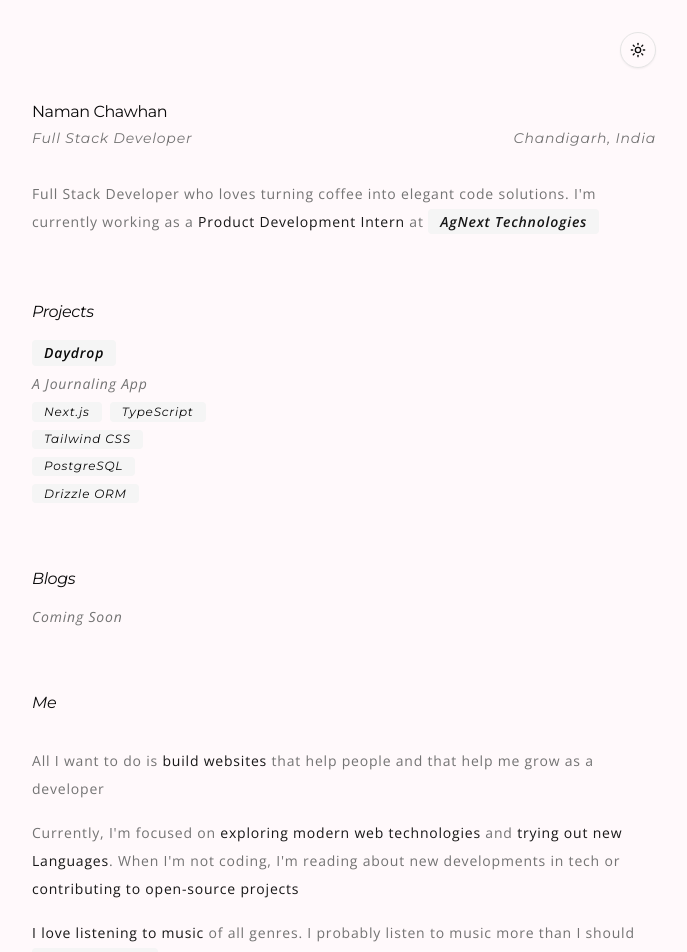
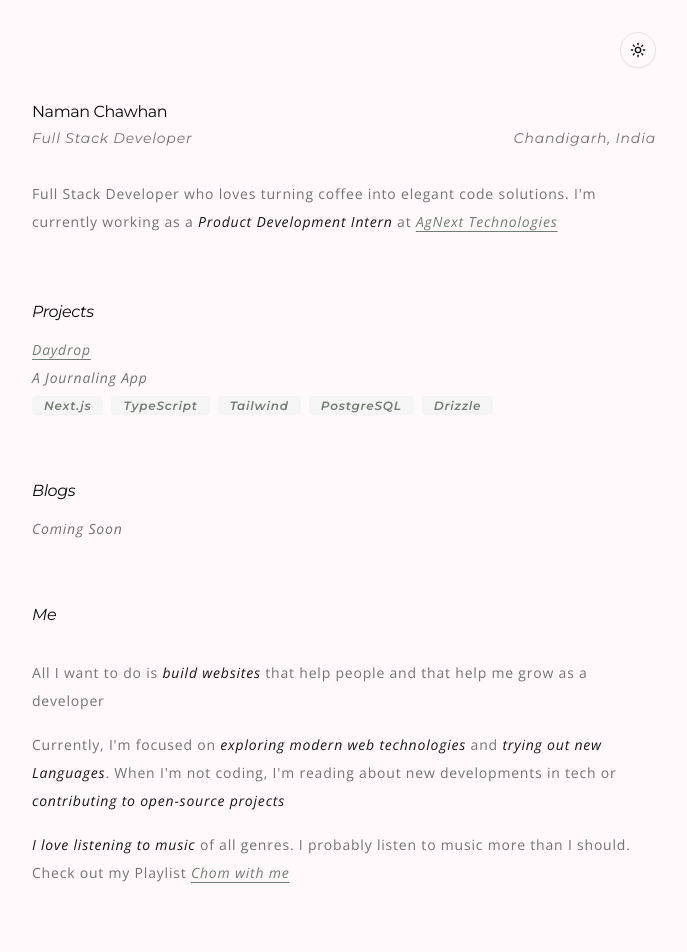
Before and after one commit to namannc13/chom, a React (Vite) app: page / in a window 1280 px wide. Shown: the top 952 px of the page, without its empty margins (296-983 px from the left). Built offline with nearby package versions, Linux system fonts and the light colour scheme.

Commit message:
Minor updates

```diff
--- a/src/App.tsx
+++ b/src/App.tsx
@@ -1,6 +1,7 @@
 import { Clock } from "./components/clock";
 import { ThemeProvider } from "./components/theme_provider";
 import { ModeToggle } from "./components/mode_toggle";
+import { ArrowUpRight } from "lucide-react";
 
 function App() {
   return (
@@ -28,11 +29,13 @@ function App() {
             <p className="text-sm leading-7 text-muted-foreground">
               Full Stack Developer who loves turning coffee into elegant code
               solutions. I'm currently working as a{" "}
-              <span className="text-primary">Product Development Intern</span>{" "}
+              <span className="text-primary italic">
+                Product Development Intern
+              </span>{" "}
               at{" "}
               <a
                 href="https://agnext.com/"
-                className="relative rounded bg-muted px-[0.75rem] py-[0.2rem] text-sm font-semibold italic text-primary hover:bg-muted/70"
+                className="relative text-sm italic text-accent-foreground underline underline-offset-4 hover:text-accent-foreground/70"
               >
                 AgNext Technologies
               </a>
@@ -42,11 +45,11 @@ function App() {
             <h4 className="text-md tracking-tight italic font-montserrat">
               Projects
             </h4>
-            <div className="grid grid-cols-1 md:grid-cols-2 lg:grid-cols-3 ">
+            <div className="grid grid-cols-1  ">
               <div className="flex flex-col gap-2">
                 <a
                   href="https://github.com/namannc13/daydrop"
-                  className="relative rounded bg-muted px-[0.75rem] py-[0.2rem] italic text-sm font-semibold  hover:bg-muted/70 w-fit"
+                  className="relative text-sm italic text-accent-foreground underline underline-offset-4 hover:text-accent-foreground/70 w-fit"
                 >
                   Daydrop
                 </a>
@@ -54,20 +57,20 @@ function App() {
                   A Journaling App
                 </p>
                 <div className="flex flex-wrap gap-2">
-                  <div className="relative rounded bg-muted px-[0.75rem] py-[0.1rem] italic text-xs  hover:bg-muted/70 w-fit font-montserrat">
+                  <div className="relative rounded bg-muted text-accent-foreground font-semibold px-[0.75rem] py-[0.1rem] italic text-xs  hover:bg-muted/70 w-fit font-montserrat hover:cursor-pointer">
                     Next.js
                   </div>
-                  <div className="relative rounded bg-muted px-[0.75rem] py-[0.1rem] italic text-xs  hover:bg-muted/70 w-fit font-montserrat">
+                  <div className="relative rounded bg-muted text-accent-foreground font-semibold px-[0.75rem] py-[0.1rem] italic text-xs  hover:bg-muted/70 w-fit font-montserrat hover:cursor-pointer">
                     TypeScript
                   </div>
-                  <div className="relative rounded bg-muted px-[0.75rem] py-[0.1rem] italic text-xs  hover:bg-muted/70 w-fit font-montserrat">
-                    Tailwind CSS
+                  <div className="relative rounded bg-muted text-accent-foreground font-semibold px-[0.75rem] py-[0.1rem] italic text-xs  hover:bg-muted/70 w-fit font-montserrat hover:cursor-pointer">
+                    Tailwind
                   </div>
-                  <div className="relative rounded bg-muted px-[0.75rem] py-[0.1rem] italic text-xs  hover:bg-muted/70 w-fit font-montserrat">
+                  <div className="relative rounded bg-muted text-accent-foreground font-semibold px-[0.75rem] py-[0.1rem] italic text-xs  hover:bg-muted/70 w-fit font-montserrat hover:cursor-pointer">
                     PostgreSQL
                   </div>
-                  <div className="relative rounded bg-muted px-[0.75rem] py-[0.1rem] italic text-xs  hover:bg-muted/70 w-fit font-montserrat">
-                    Drizzle ORM
+                  <div className="relative rounded bg-muted text-accent-foreground font-semibold px-[0.75rem] py-[0.1rem] italic text-xs  hover:bg-muted/70 w-fit font-montserrat hover:cursor-pointer">
+                    Drizzle
                   </div>
                 </div>
               </div>
@@ -92,28 +95,33 @@ function App() {
             <div className="flex flex-col gap-4 text-muted-foreground">
               <p className="text-sm leading-7">
                 All I want to do is{" "}
-                <span className="text-primary">build websites</span> that help
-                people and that help me grow as a developer
+                <span className="text-primary italic">build websites</span> that
+                help people and that help me grow as a developer
               </p>
               <p className="text-sm leading-7">
                 Currently, I'm focused on{" "}
-                <span className="text-primary">
+                <span className="text-primary italic">
                   exploring modern web technologies
                 </span>{" "}
                 and{" "}
-                <span className="text-primary">trying out new Languages</span>.
-                When I'm not coding, I'm reading about new developments in tech
-                or{" "}
-                <span className="text-primary">
+                <span className="text-primary italic">
+                  trying out new Languages
+                </span>
+                . When I'm not coding, I'm reading about new developments in
+                tech or{" "}
+                <span className="text-primary italic">
                   contributing to open-source projects
                 </span>
               </p>
               <p className="text-sm leading-7">
-                <span className="text-primary">I love listening to music</span>{" "}
-                of all genres. I probably listen to music more than I should{" "}
+                <span className="text-primary italic">
+                  I love listening to music
+                </span>{" "}
+                of all genres. I probably listen to music more than I should.
+                Check out my Playlist{" "}
                 <a
                   href="https://open.spotify.com/playlist/7aJTTUpRfBaptrgC37KpH9"
-                  className="relative rounded bg-muted px-[0.75rem] py-[0.2rem] italic text-sm font-semibold text-primary hover:bg-muted/70 w-fit"
+                  className="relative text-sm italic text-accent-foreground underline underline-offset-4 hover:text-accent-foreground/70 w-fit"
                 >
                   Chom with me
                 </a>
@@ -128,18 +136,18 @@ function App() {
               <p className="text-sm leading-7 text-muted-foreground">
                 I'm always looking for new opportunities to learn and grow. If
                 you have any questions, please don't hesitate to{" "}
-                <span className="text-primary">reach out.</span>
+                <span className="text-primary italic">reach out</span>.
               </p>
               <div className=" flex gap-3 flex-wrap">
                 <a
                   href="https://www.linkedin.com/in/naman-chawhan/"
-                  className="relative rounded bg-muted px-[0.75rem] py-[0.2rem] text-sm font-semibold hover:bg-muted/70 w-fit italic"
+                  className="relative rounded bg-muted text-accent-foreground px-[0.75rem] py-[0.2rem] text-sm font-semibold hover:bg-muted/70 w-fit italic"
                 >
                   LinkedIn
                 </a>
                 <a
                   href="https://github.com/namannc13"
-                  className="relative rounded bg-muted px-[0.75rem] py-[0.2rem] text-sm font-semibold hover:bg-muted/70 w-fit italic"
+                  className="relative rounded bg-muted text-accent-foreground px-[0.75rem] py-[0.2rem] text-sm font-semibold hover:bg-muted/70 w-fit italic"
                 >
                   GitHub
                 </a>
--- a/src/index.css
+++ b/src/index.css
@@ -56,7 +56,7 @@
   --muted: oklch(0.97 0 0);
   --muted-foreground: oklch(0.556 0 0);
   --accent: oklch(0.97 0 0);
-  --accent-foreground: oklch(0.205 0 0);
+  --accent-foreground: #727D73;
   --destructive: oklch(0.577 0.245 27.325);
   --destructive-foreground: oklch(0.577 0.245 27.325);
   --border: oklch(0.922 0 0);
@@ -96,7 +96,7 @@ body {
   --muted: oklch(0.269 0 0);
   --muted-foreground: oklch(0.708 0 0);
   --accent: oklch(0.269 0 0);
-  --accent-foreground: oklch(0.985 0 0);
+  --accent-foreground: #e8f9ff;
   --destructive: oklch(0.396 0.141 25.723);
   --destructive-foreground: oklch(0.637 0.237 25.331);
   --border: oklch(0.269 0 0);
```
